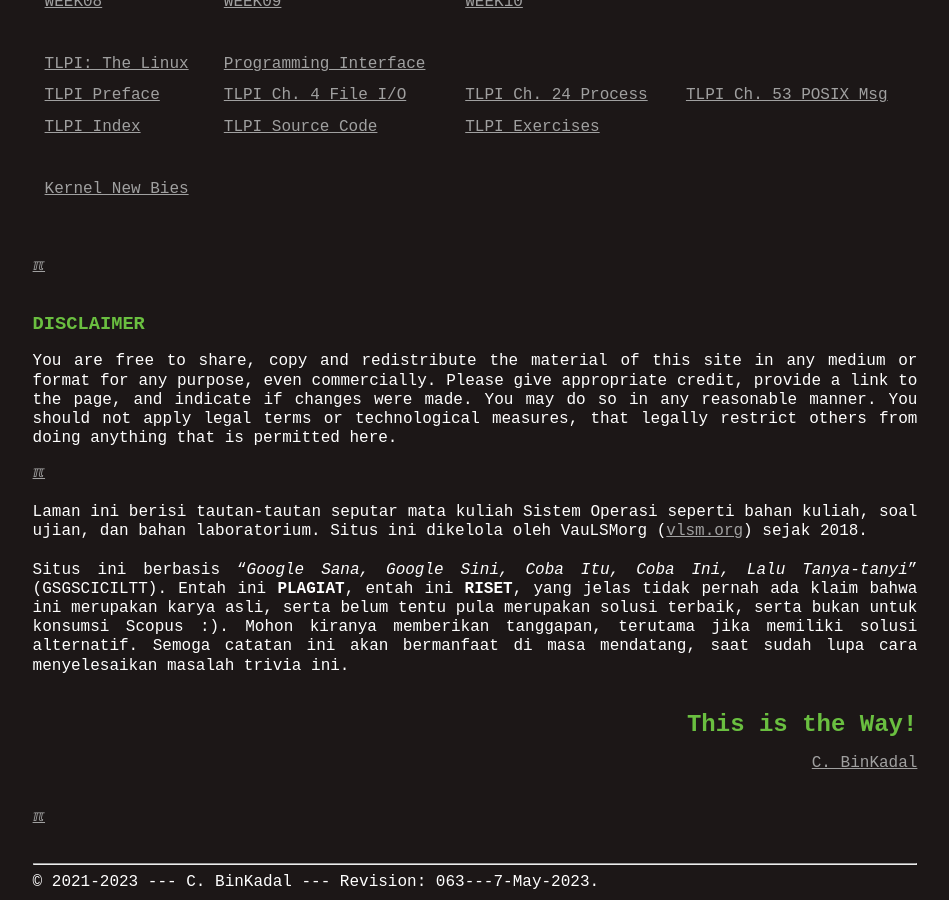
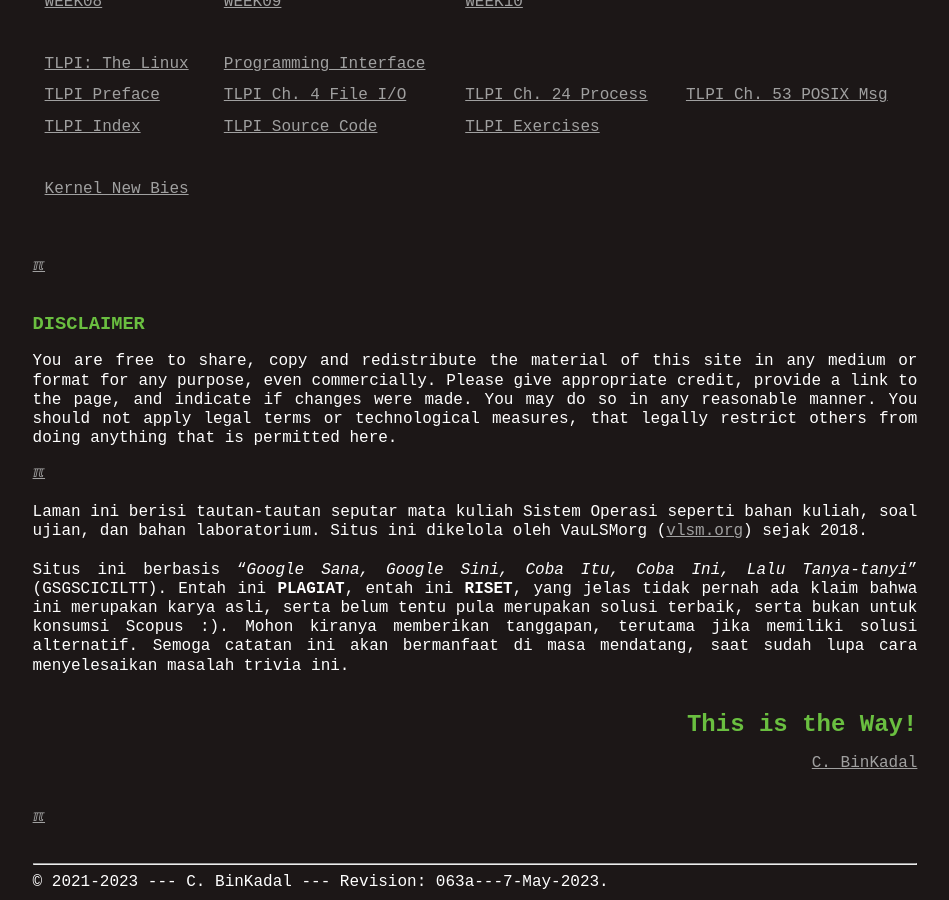
Before and after one commit to os2xx/sysprog, a Jekyll site: the page built from index.md, in a window 1280 px wide and 900 px high, scrolled down 1612 px. Shown: the whole window, without its empty margins (165-1114 px from the left). Built offline with Jekyll 4.4.1, drawn with Linux system fonts in a browser that asks for light colours.

Commit message:
modified:   WEEK/WEEK09.tar.xz.asc

```diff
--- a/_config.yml
+++ b/_config.yml
@@ -1,5 +1,5 @@
 title: System Programing - Pemerograman Sistem
-version:     "063---7-May-2023"
+version:     "063a---7-May-2023"
 copyright:   "2021-2023"
 description: This is the System Programing course site,
       a GitHub Page, hosted at GitHub.com (thank you!).
```
Also changed, not shown: 000.md (+1 -1 lines), 1 other file.
